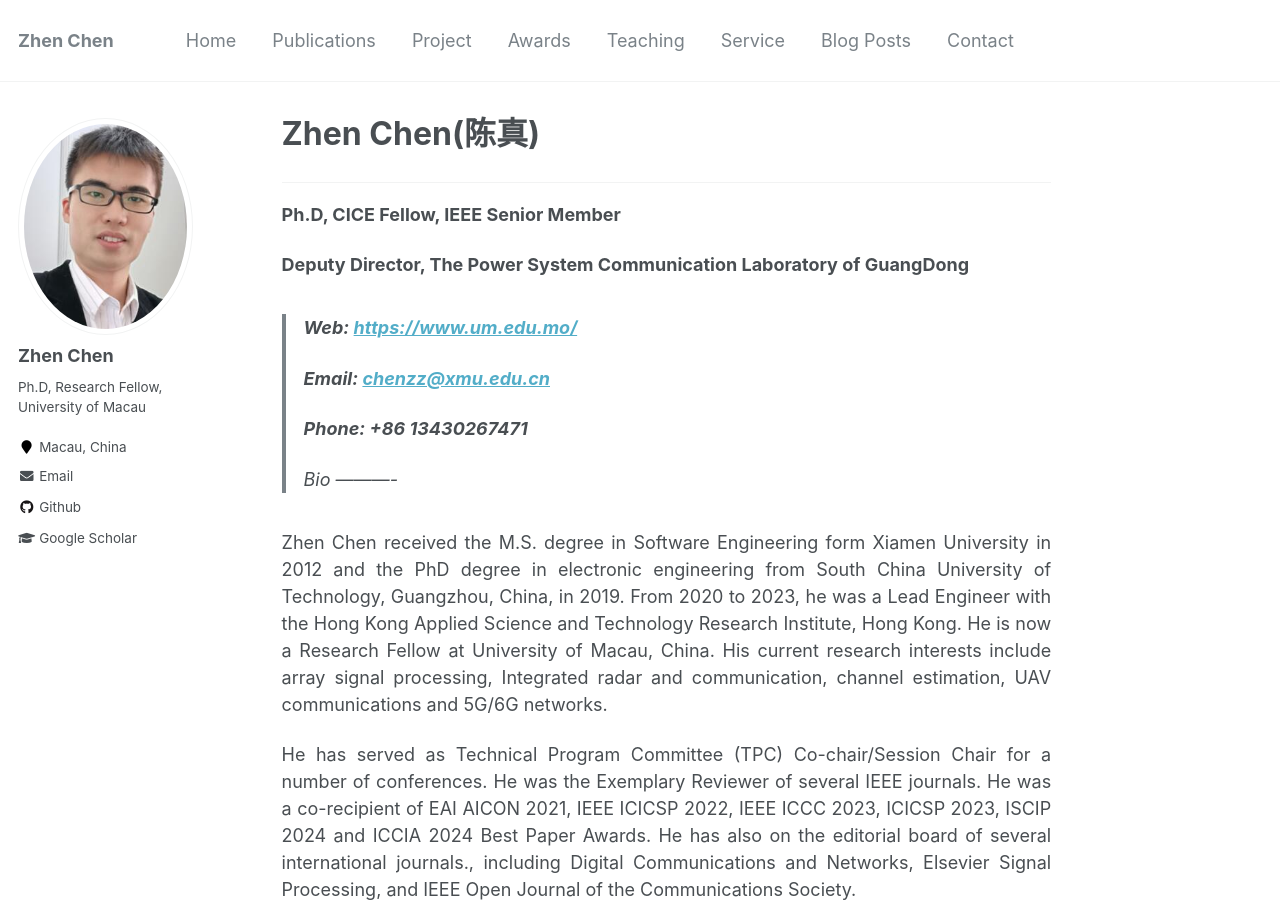
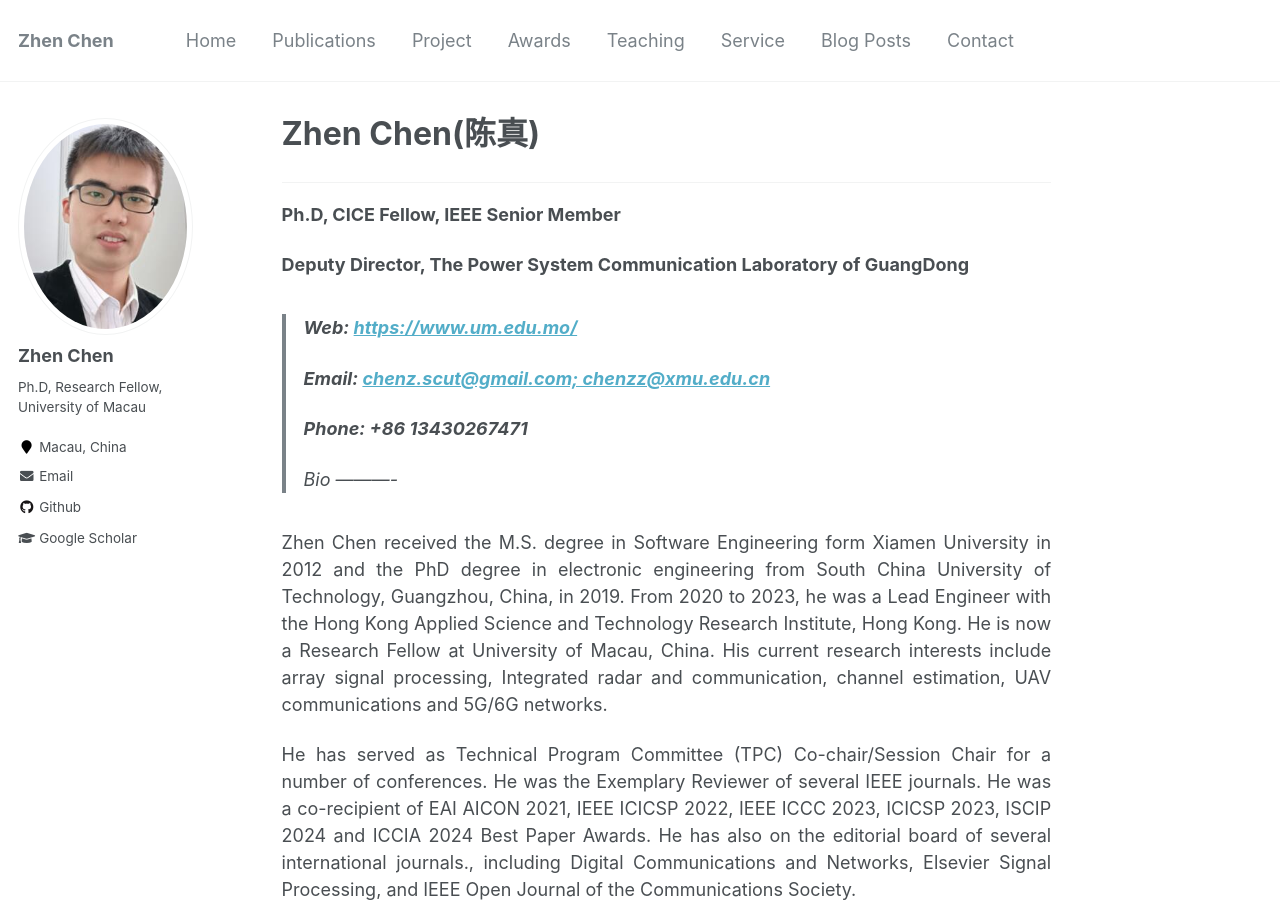
Before and after one commit to baile035/chenz_CV, a Jekyll site: the page built from _pages/about.md, in a window 1280 px wide and 900 px high. Built offline with Jekyll 4.4.1, drawn with Linux system fonts in a browser that asks for light colours.

Commit message:
Update about.md

```diff
--- a/_pages/about.md
+++ b/_pages/about.md
@@ -23,7 +23,7 @@ redirect_from:
 </html>
 
 ><p><b style="line-height:50%"> Web: <a href="https://www.um.edu.mo/">https://www.um.edu.mo/</a> </b></p>
-><p><b style="line-height:50%"> Email: <a href="mailto:chenz.scut@gmail.com">chenzz@xmu.edu.cn</a></b> </p>
+><p><b style="line-height:50%"> Email: <a href="mailto:chenz.scut@gmail.com">chenz.scut@gmail.com; chenzz@xmu.edu.cn</a></b> </p>
 ><p><b style="line-height:50%"> Phone: +86 13430267471 </b></p>
 <!--
 ><p><b width="50%" style="line-height:50%">School of Electronic and Information Engineering, Shaw Building, Wushan Campus, SCUT, 510461, China.  </b> </p>
```
